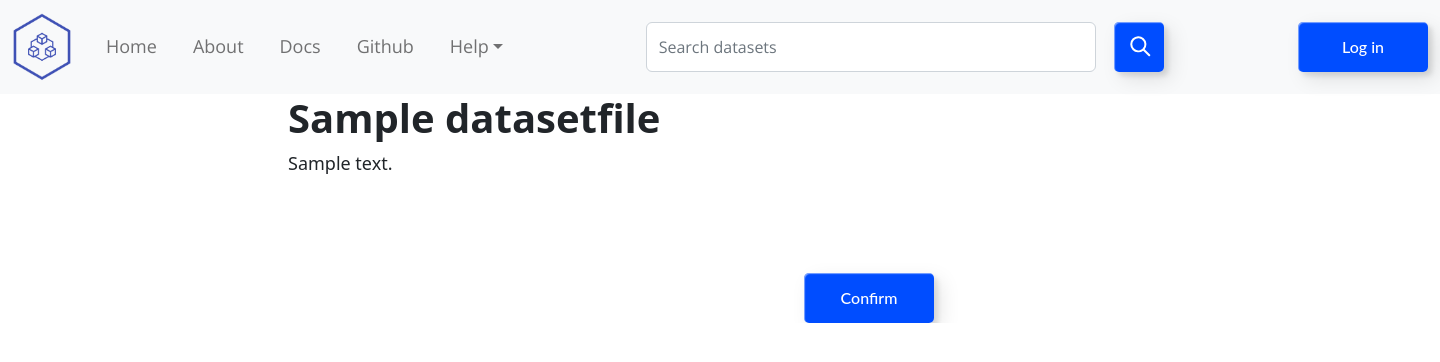
After one commit to nikitosikvn1/django-odms-project, a Django app: template publicdb/pdapp/templates/pdapp/editfile.html in a window 1440 px wide. The commit adds this page. Shown: the top 362 px of the page. Run offline with Django 3.2, Linux system fonts and the light colour scheme; the template is opened without the code that fills it: most values are stand-ins (such as "Sample title", 1, 10 or a date in 2020).

Commit message:
feat: Created a separate page for editing tables

```diff
--- a/publicdb/manage.py
+++ b/publicdb/pdapp/static/pdapp/CSS/editfile.css
@@ -1,22 +1,44 @@
-#!/usr/bin/env python
-"""Django's command-line utility for administrative tasks."""
-import os
-import sys
+:root {
+    --main-red: #ff5858;
+}
+
+.headline-block > h1 {
+    font-weight: 600;
+}
+
+.headline-block > p {
+    font-size: 18px;
+}
+
+.tabcontent {
+    min-width: 1152px;
+    max-height: 650px;
+    overflow-x: auto;
+}
 
 
-def main():
-    """Run administrative tasks."""
-    os.environ.setdefault('DJANGO_SETTINGS_MODULE', 'publicdb.settings')
-    try:
-        from django.core.management import execute_from_command_line
-    except ImportError as exc:
-        raise ImportError(
-            "Couldn't import Django. Are you sure it's installed and "
-            "available on your PYTHONPATH environment variable? Did you "
-            "forget to activate a virtual environment?"
-        ) from exc
-    execute_from_command_line(sys.argv)
+#df-content {
+    font-family: Arial, Helvetica, sans-serif;
+    border-collapse: collapse;
+    width: 100%;
+}
 
+#df-content td,
+#df-content th {
+    border: 1px solid #ddd;
+    padding: 8px;
+}
 
-if __name__ == '__main__':
-    main()
+#df-content tr:nth-child(even) {
+    background-color: #f2f2f2;
+}
+
+#df-content tr:hover {
+    background-color: #ddd;
+}
+
+.confirm {
+    display: flex;
+    align-items: center;
+    justify-content: center;
+}
--- /dev/null
+++ b/publicdb/pdapp/static/pdapp/JS/editfile.js
@@ -0,0 +1,114 @@
+async function getData() {
+    const currentURL = window.location.href;
+
+    const objID = parseInt(currentURL.split("/")[4]);
+    if (isNaN(objID)) {
+        throw new Error("Invalid URL: can't extract object ID");
+    }
+
+    try {
+        const response = await fetch(`/api/tabledata/${objID}/`);
+        if (!response.ok) {
+            throw new Error(
+                `Network response was not ok: ${response.statusText}`
+            );
+        }
+
+        const data = await response.json();
+        return data;
+    } catch (error) {
+        console.error(`Fetch Error: ${error}`);
+        throw error;
+    }
+}
+
+
+function drawTable(data, table) {
+    const numOfFields = data.length;
+
+    for (let i = 0; i < numOfFields; i++) {
+        const row = document.createElement("tr");
+
+        for (let j = 0; j < data[i].length; j++) {
+            const td = document.createElement("td");
+
+            if (i == 1) td.setAttribute("data-value", `${data[i][j]}`);
+
+            td.textContent = data[i][j];
+            row.appendChild(td);
+        }
+        table.appendChild(row);
+    }
+}
+
+
+function editTable(table) {
+    table.addEventListener("click", (e) => {
+        const activeTd = e.target;
+
+        if (activeTd.querySelector("input")) {
+            return;
+        }
+
+        const input = document.createElement("input");
+        input.value = activeTd.textContent;
+        activeTd.textContent = "";
+        activeTd.appendChild(input);
+
+        input.addEventListener("blur", () => {
+            activeTd.textContent = input.value;
+            if (activeTd.hasAttribute("data-value")) {
+                const intValue = Number(input.value);
+                if (isNaN(intValue)) {
+                    alert("You are trying to input a string");
+                    activeTd.textContent = activeTd.getAttribute("data-value");
+                    return;
+                }
+                activeTd.setAttribute("data-value", `${input.value}`);
+            }
+            input.remove();
+        });
+
+        input.focus();
+    });
+}
+
+sendPostRequest = async (url, labels, values) => {
+    try {
+        const response = await axios.post(url, { labels, values });
+        console.log("POST request sent successfully");
+        console.log(response.data);
+    } catch (error) {
+        console.error(error.response.data);
+    }
+};
+
+document.addEventListener("DOMContentLoaded", () => {
+    const table = document.querySelector("#df-content");
+    const confirmButton = document.querySelector(".confirm");
+
+    getData().then((fetchedData) => {
+        drawTable([fetchedData.labels, fetchedData.values], table);
+        editTable(table);
+    });
+
+    function confirmPostRequest() {
+        const currentURL = window.location.href;
+        const objID = parseInt(currentURL.split("/")[4]);
+
+        const postData = [[], []];
+
+        const tableRows = table.querySelectorAll("tr");
+        for (let row = 0; row < tableRows.length; row++) {
+            const currentRow = tableRows[row].querySelectorAll("td");
+
+            currentRow.forEach((cell) => {
+                postData[row].push(cell.textContent);
+            })
+        }
+        console.log(postData);
+        sendPostRequest(`/api/tabledata/${objID}/`, postData[0], postData[1]);
+    };
+
+    confirmButton.addEventListener("click", confirmPostRequest);
+});
--- /dev/null
+++ b/publicdb/pdapp/templates/pdapp/editfile.html
@@ -0,0 +1,24 @@
+{% extends 'pdapp/layout-no-side.html' %}
+{% load static %}
+
+
+{% block head %}
+    <link rel="stylesheet" href="{% static 'pdapp/CSS/editfile.css' %}" />
+    <title>{{ datasetfile.name }}</title>
+    <script src="{% static 'pdapp/JS/axios.min.js' %}"></script>
+    <script src="{% static 'pdapp/JS/editfile.js' %}"></script>
+{% endblock %}
+
+
+{% block content %}
+    <div class="headline-block">
+        <h1>{{ datasetfile.name }}</h1>
+        <p>{{ datasetfile.description }}</p>
+    </div>
+    <div id="Table" class="tabcontent content-center mt-5">
+        <table id="df-content"></table>
+        <div class="d-flex justify-content-center mt-5 buttons-container">
+            <button class="btn1 btn-layer confirm">Confirm</button>
+        </div>
+    </div>
+{% endblock %}
--- a/publicdb/pdapp/templates/pdapp/filechart.html
+++ b/publicdb/pdapp/templates/pdapp/filechart.html
@@ -2,8 +2,8 @@
 <link rel="stylesheet" href="{% static 'pdapp/CSS/filechart.css' %}" />
 <title>{{ datasetfile.name }}</title>
 <!-- Charts.js -->
-<script src="https://cdn.jsdelivr.net/npm/chart.js"></script>
 <script src="{% static 'pdapp/JS/filechart.js' %}"></script>
+<script src="{% static 'pdapp/JS/chart.js' %}"></script>
 {% endblock %} {% block content %}
 <div class="headline-block">
     <h1>{{ datasetfile.name }}</h1>
@@ -58,8 +58,8 @@
         </li>
     </ul>
 
-    <div id="Chart" class="tabcontent">
-        <canvas width="1152px" height="720" id="chartfield"></canvas>
+    <div id="Chart" class="tabcontent canvas-container">
+        <canvas class="canvas" width="1152px" height="720px" id="chartfield"></canvas>
     </div>
 
     <div id="Table" class="tabcontent">
```
Also changed, not shown: publicdb/pdapp/static/pdapp/JS/filechart.js (+18 -54 lines).
